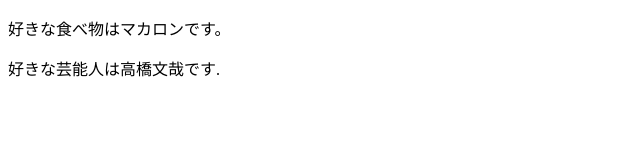
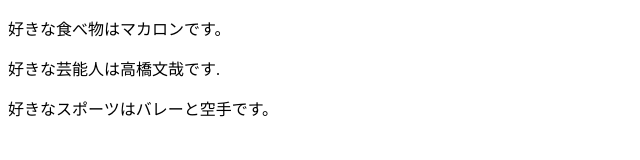
Before and after one commit to h7a31/command-practice, a plain HTML site: page index.html in a window 1280 px wide. Shown: the whole page, without its empty margins (0-640 px from the left). Drawn offline with Linux system fonts and the light colour scheme.

Commit message:
好きなスポーツを追記＆修正”

```diff
--- a/index.html
+++ b/index.html
@@ -4,5 +4,6 @@
 	<body>
 		<p>好きな食べ物はマカロンです。</p>
 		<p>好きな芸能人は高橋文哉です.</p>
+		<p>好きなスポーツはバレーと空手です。</p>
 	</body>
 </html>
```
